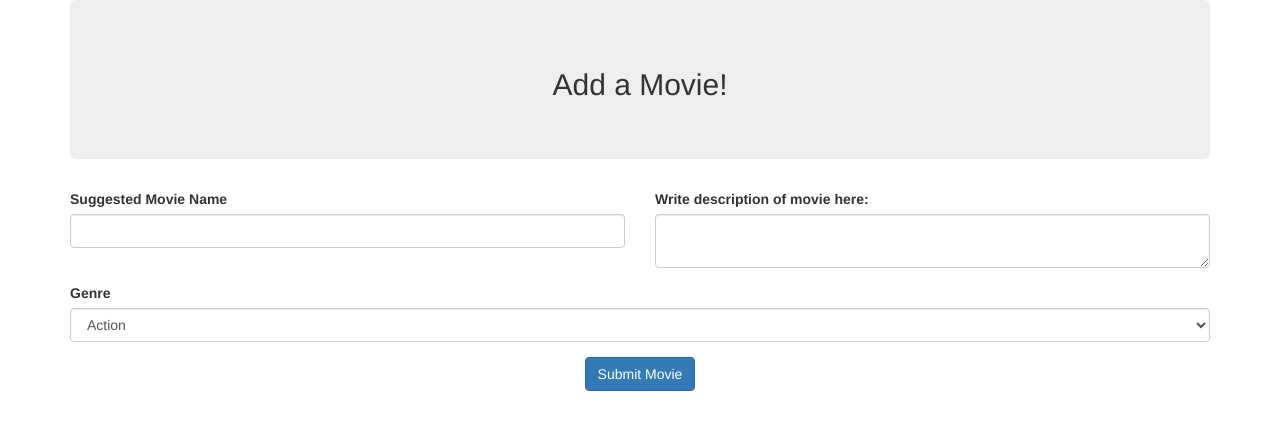
After one commit to kdeggs/popcorn-data, a Flask app: template templates/add_movie.html in a window 1280 px wide. The commit adds this page. Shown: the top 430 px of the page. Run offline with Flask 2, Linux system fonts and the light colour scheme; the template is opened without the code that fills it: values that come from a table or form of the project are taken from there, others are empty; some libraries are stand-ins or nearby versions.

Commit message:
Added SQL support

```diff
--- a/app.py
+++ b/app.py
@@ -5,8 +5,10 @@ from flask import Flask, render_template
 from flask_bootstrap import Bootstrap
 from flask_sqlalchemy import SQLAlchemy
 
+from forms import AddMoviesForm
+from sql import new_movie
+
 load_dotenv()
-from forms import AddMoviesForm
 
 app = Flask(__name__)
 bootstrap = Bootstrap(app)
@@ -40,15 +42,26 @@ def home():
     return render_template('home.html')
 
 
-@app.route('/all', methods=['GET', 'POST'])
-def allMovies():
-    return render_template('allmovies.html')
+@app.route('/add', methods=['GET', 'POST'])
+def add_movie():
+    form = AddMoviesForm()
+
+    if form.validate_on_submit():
+        db.engine.execute(
+            new_movie,
+            name=form.name.data,
+            description=form.description.data,
+            genre=int(form.genre.data)
+        )
+
+        return render_template('home.html')
+
+    return render_template('add_movie.html', form=form)
 
 
-@app.route('/add', methods=['GET', 'POST'])
-def addMovie():
-    form = AddMoviesForm()
-    return render_template('addmovie.html', form=form)
+@app.route('/all', methods=['GET', 'POST'])
+def all_movies():
+    return render_template('all_movies.html')
 
 
 if __name__ == '__main__':
--- a/forms.py
+++ b/forms.py
@@ -1,12 +1,14 @@
-from wtforms import StringField, SelectField, SubmitField, TextAreaField, Form
-from wtforms.validators import DataRequired, Regexp
+from flask_wtf import FlaskForm
+from wtforms import StringField, SelectField, SubmitField, TextAreaField
+from wtforms.validators import DataRequired
 
 
-class AddMoviesForm(Form):
-    name = StringField('Suggested Movie', validators=[DataRequired()])
-    description = TextAreaField('Write description of movie here: ')
+class AddMoviesForm(FlaskForm):
+    name = StringField('Suggested Movie Name', validators=[DataRequired()])
+    description = TextAreaField('Write description of movie here: ', validators=[DataRequired()])
     genre = SelectField(
-        choices=[('action', 'Action'), ('comedy', 'Comedy'), ('horror', 'Horror'), ('romance', 'Romance')],
-        validators=[DataRequired()])
+        choices=[(1, 'Action'), (2, 'Comedy'), (3, 'Horror'), (4, 'Romance')],
+        validators=[DataRequired()]
+    )
 
     submit = SubmitField('Submit Movie')
--- a/requirements.txt
+++ b/requirements.txt
@@ -1,6 +1,8 @@
 Flask~=2.0.2
 flask-bootstrap
 Flask-SQLAlchemy
+SQLAlchemy~=1.4.26
+Flask-WTF
 WTForms~=2.1
 gunicorn
-python-dotenv
+python-dotenv~=0.19.1
--- /dev/null
+++ b/templates/add_movie.html
@@ -0,0 +1,28 @@
+{% extends "bootstrap/base.html" %}
+{% import "bootstrap/wtf.html" as  wtf %}
+{% block title %}Popcorn{% endblock %}
+
+{% block content %}
+    <div class="container">
+        <form action class="form" role="form" method="post">
+            {{ form.csrf_token }}
+            <div class="jumbotron">
+                <h2 class="text-center">Add a Movie!</h2>
+            </div>
+            <div class="row">
+                <div class="col-md-6">
+                    {{ wtf.form_field(form.name) }}
+                </div>
+                <div class="col-md-6">
+                    {{ wtf.form_field(form.description) }}
+                </div>
+            </div>
+            {{ wtf.form_field(form.genre) }}
+            <div class='row'>
+                <div class="col text-center">
+                    {{ wtf.form_field(form.submit, class="btn btn-primary") }}
+                </div>
+            </div>
+        </form>
+    </div>
+{% endblock %}
--- a/templates/home.html
+++ b/templates/home.html
@@ -10,7 +10,7 @@
             <p>Select a button to get started</p>
             <div class="col">
                 <div class="row">
-                    <a href="/">
+                    <a href="/add">
                         <button type="button" class="btn btn-primary">Add a Movie</button>
                     </a>
                 </div>
```
Also changed, not shown: sql.py (added, +11 -0 lines), templates/addmovie.html (deleted, +0 -26 lines).
